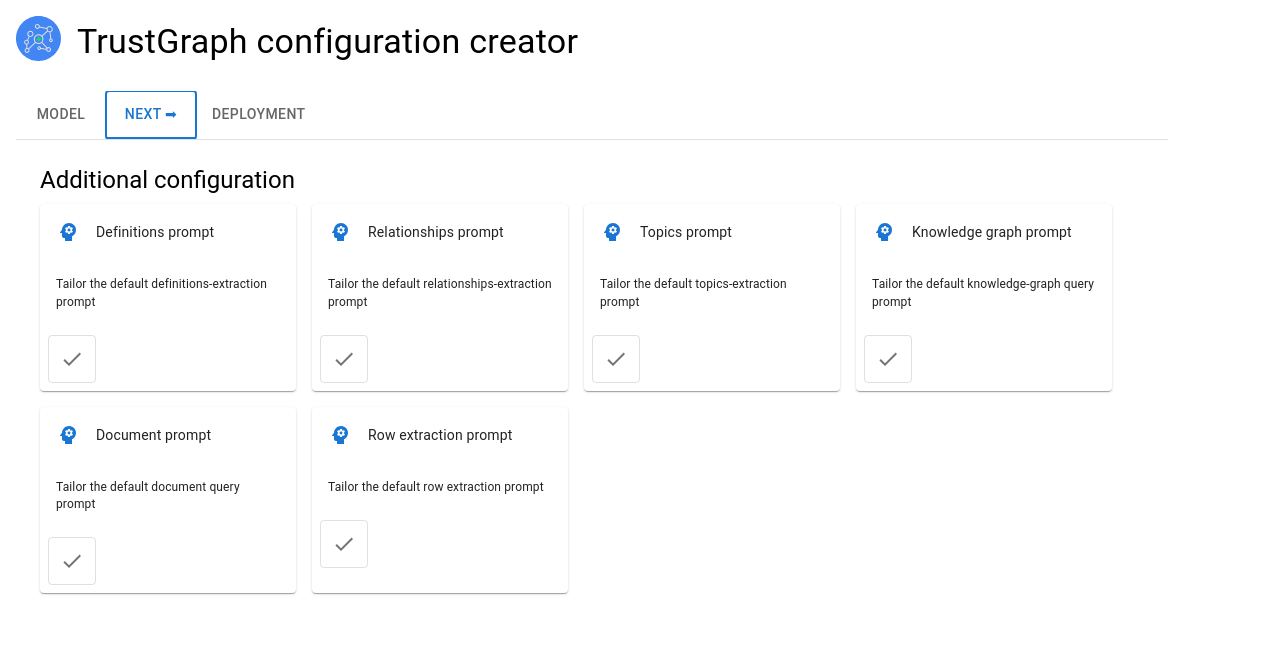
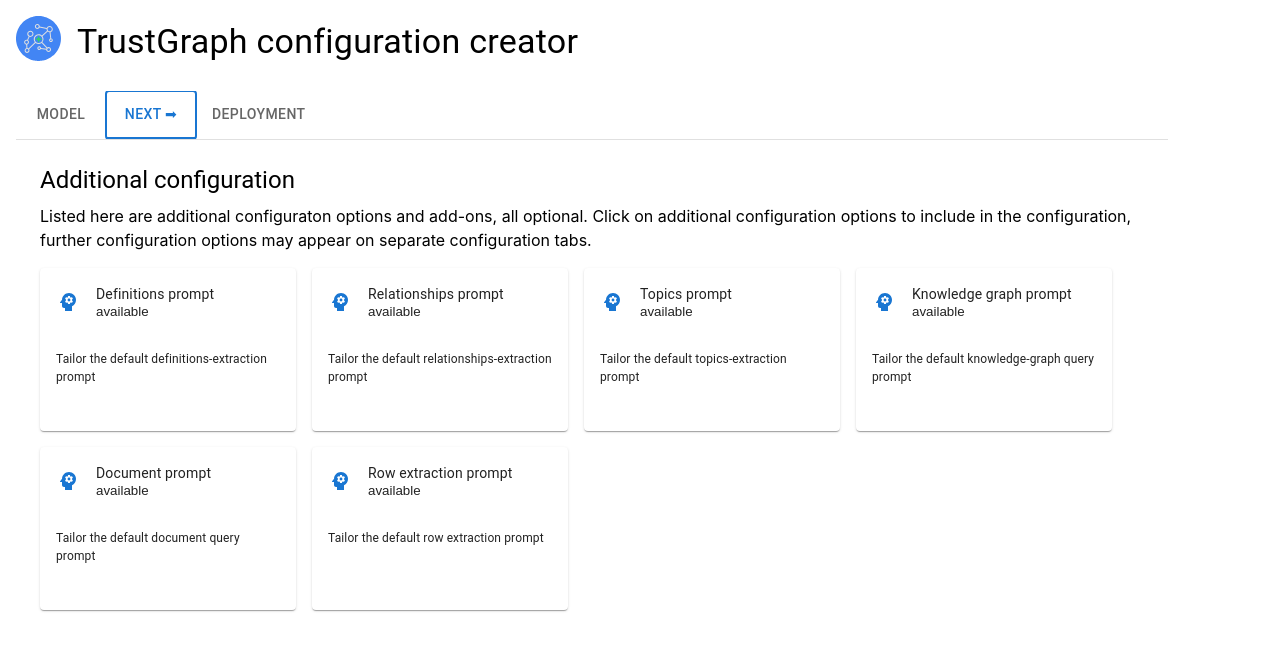
Before and after one commit to trustgraph-ai/simple-config-ui, a React (Vite) app: page / in a window 1280 px wide. Both pictures are taken after a click on the tab "NEXT ➡". Shown: the top 650 px of the page. Built offline with nearby package versions, Linux system fonts and the light colour scheme.

Commit message:
Option card areas are themselves toggles

```diff
--- a/src/simple-editor/Configuration.tsx
+++ b/src/simple-editor/Configuration.tsx
@@ -156,9 +156,19 @@ const Configuration: React.FC = () => {
 
             <CustomTabPanel value={value} tabId="more">
 
+                <Box sx={{ mb: 2}}>
                 <Typography variant="h5" component="h2" gutterBottom>
-                  Additional configuration
+                    Additional configuration
                 </Typography>
+
+                <Typography variant="body">
+                    Listed here are additional configuraton options and
+                    add-ons, all optional.  Click on additional
+                    configuration options to include in the configuration,
+                    further configuration options may appear on separate
+                    configuration tabs.
+                </Typography>
+                </Box>
 
                 <Options/>
 
--- a/src/simple-editor/options/Option.tsx
+++ b/src/simple-editor/options/Option.tsx
@@ -1,9 +1,12 @@
 
 import React from 'react';
 
-import { Card, CardHeader, CardContent, CardActions } from '@mui/material';
-import { Typography, ToggleButton } from '@mui/material';
+import {
+    Card, CardHeader, CardContent, CardActions, CardActionArea
+} from '@mui/material';
+import { Typography, ToggleButton, ToggleButtonGroup } from '@mui/material';
 import { Check, } from '@mui/icons-material';
+import { blue } from '@mui/material/colors';
 
 const Option = ({enabled, onChange, avatar, title, content} : {
     enabled : boolean;
@@ -12,13 +15,47 @@ const Option = ({enabled, onChange, avatar, title, content} : {
     title : string;
     content : any;
 }) => {
+
+    const Header = () => {
+
+        if (enabled) {
             return (
-        <Card sx={{ width: '16rem' }}>
+                <CardHeader
+                  sx={{
+                      backgroundColor: blue[200]
+                  }}
+                  avatar={avatar}
+                  title={title}
+                  subheader={
+                      <Typography variant="body">
+                          active
+                      </Typography>
+                  }
+                />
+            );
+        } else {
+            return (
                 <CardHeader
                   avatar={avatar}
                   title={title}
+                  subheader={
+                      <Typography variant="body">
+                          available
+                      </Typography>
+                  }
                 />
-            <CardContent>
+            );
+        }
+
+    }
+
+    const Content = () => {
+
+        if (enabled) {
+            return (
+                <CardContent sx={{
+                    height: '4rem', backgroundColor: blue[200]
+                }}>
                     <Typography
                         variant="body2"
                         sx={{ fontSize: 12 }}
@@ -26,16 +63,32 @@ const Option = ({enabled, onChange, avatar, title, content} : {
                     {content}
                     </Typography>
                 </CardContent>
-            <CardActions>
-                <ToggleButton
-                    value="check"
-                    selected={enabled}
-                    color="primary"
-                    onChange={() => onChange()}
+            );
+        } else {
+            return (
+                <CardContent sx={{height: '4rem'}}>
+                    <Typography
+                        variant="body2"
+                        sx={{ fontSize: 12 }}
                     >
-                    <Check/>
-                </ToggleButton>
-            </CardActions>
+                    {content}
+                    </Typography>
+                </CardContent>
+            );
+        }
+
+    }
+
+    return (
+        <Card sx={{ width: '16rem' }}>
+            <CardActionArea onClick={() => onChange()}>
+                <Header
+                  sx={{ backgroundColor: "primary.dark", color: "primary.contrastText" }}
+                  avatar={avatar}
+                  title={title}
+                />
+                <Content/>
+            </CardActionArea>
         </Card>
     );
 };
```
Lines whose indentation alone changed are shown as unchanged.
